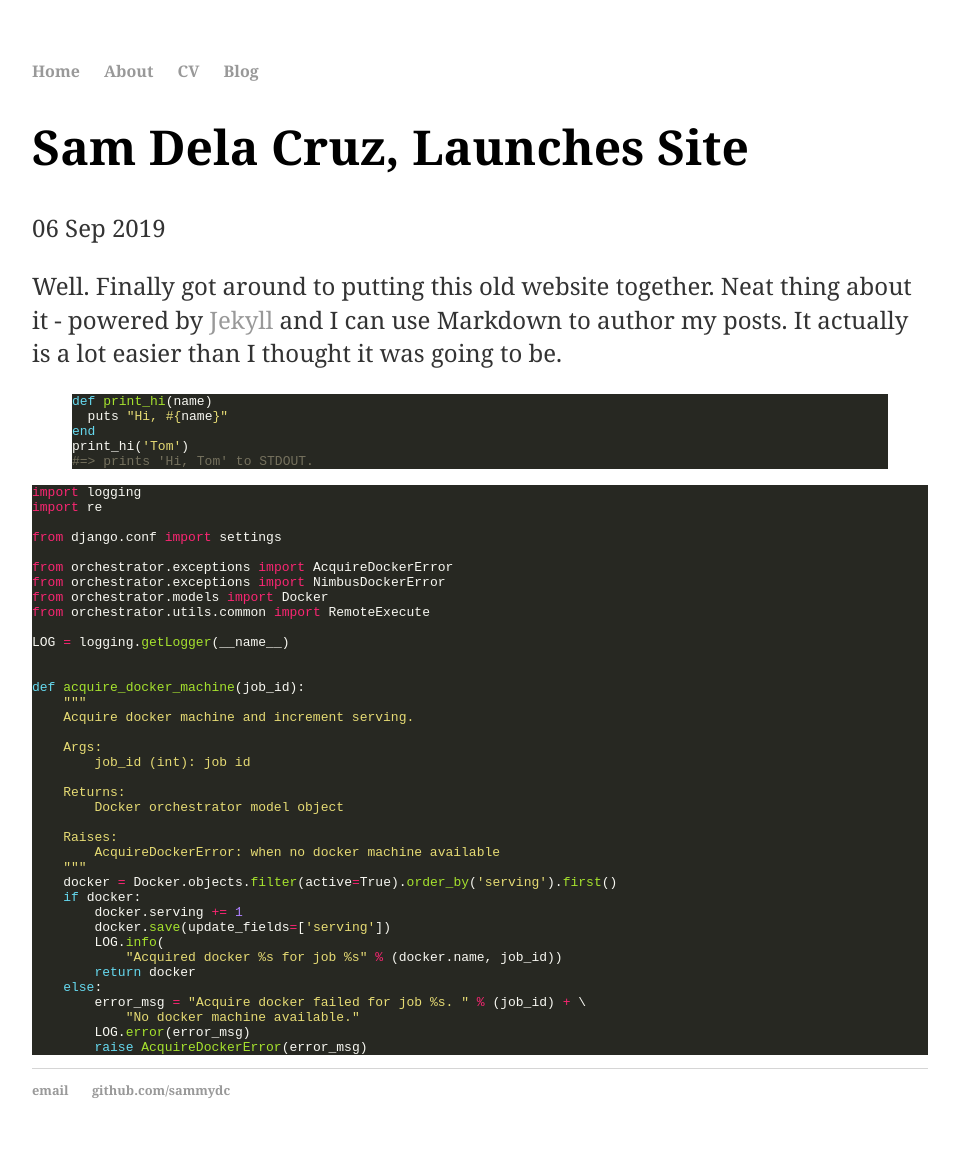
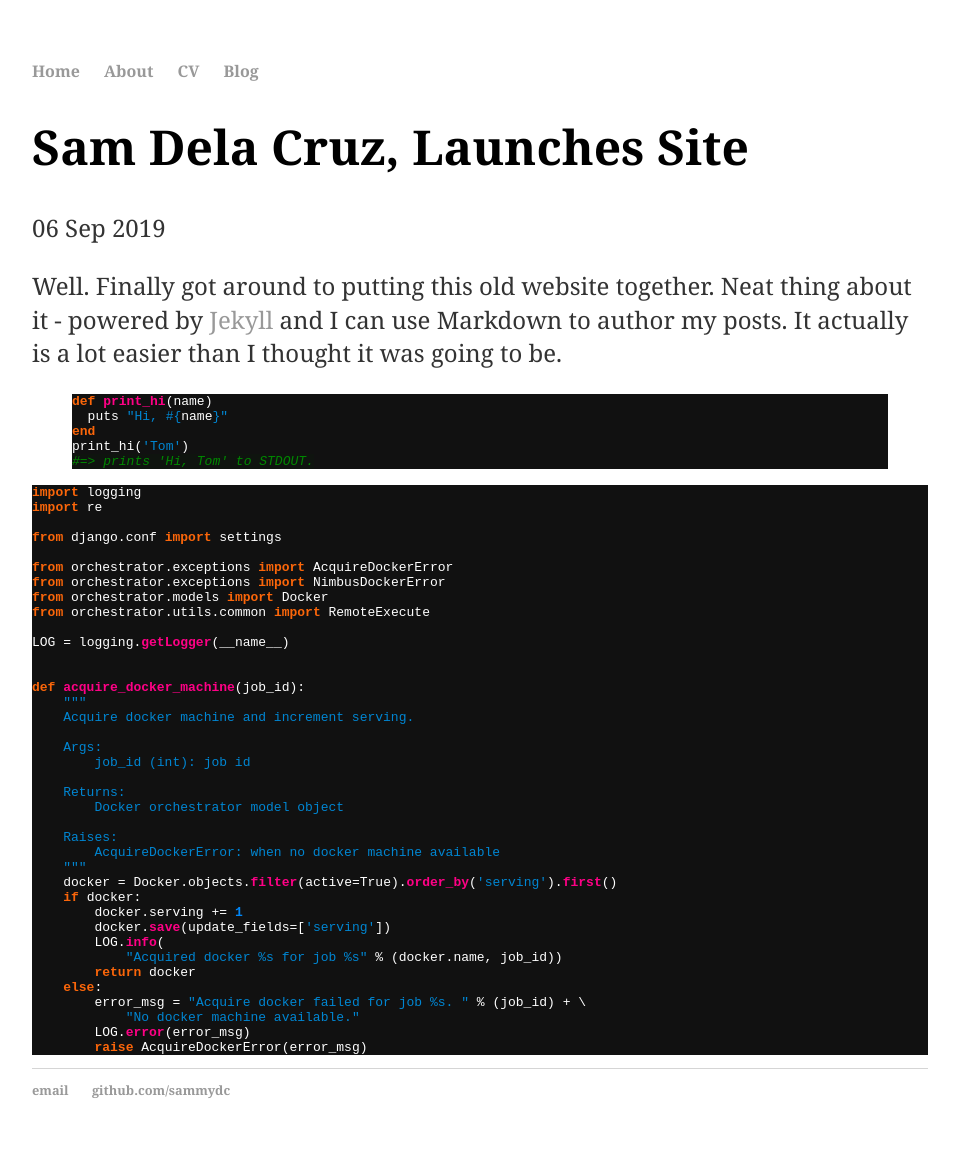
Before and after one commit to sammydc/sammydc.github.io, a Jekyll site: the page built from _posts/2019-09-06-sam-dela-cruz-site-launched.md, in a window 1280 px wide. Shown: the whole page, without its empty margins (160-1119 px from the left). Built offline with Jekyll 4.4.1, drawn with Linux system fonts in a browser that asks for light colours.

Commit message:
changed code highlight css

```diff
--- /dev/null
+++ b/css/fruity.css
@@ -0,0 +1,78 @@
+.highlight .hll { background-color: #333333 }
+.highlight  { background: #111111; color: #ffffff }
+.highlight .c { color: #008800; font-style: italic; background-color: #0f140f } /* Comment */
+.highlight .err { color: #ffffff } /* Error */
+.highlight .esc { color: #ffffff } /* Escape */
+.highlight .g { color: #ffffff } /* Generic */
+.highlight .k { color: #fb660a; font-weight: bold } /* Keyword */
+.highlight .l { color: #ffffff } /* Literal */
+.highlight .n { color: #ffffff } /* Name */
+.highlight .o { color: #ffffff } /* Operator */
+.highlight .x { color: #ffffff } /* Other */
+.highlight .p { color: #ffffff } /* Punctuation */
+.highlight .ch { color: #008800; font-style: italic; background-color: #0f140f } /* Comment.Hashbang */
+.highlight .cm { color: #008800; font-style: italic; background-color: #0f140f } /* Comment.Multiline */
+.highlight .cp { color: #ff0007; font-weight: bold; font-style: italic; background-color: #0f140f } /* Comment.Preproc */
+.highlight .cpf { color: #008800; font-style: italic; background-color: #0f140f } /* Comment.PreprocFile */
+.highlight .c1 { color: #008800; font-style: italic; background-color: #0f140f } /* Comment.Single */
+.highlight .cs { color: #008800; font-style: italic; background-color: #0f140f } /* Comment.Special */
+.highlight .gd { color: #ffffff } /* Generic.Deleted */
+.highlight .ge { color: #ffffff } /* Generic.Emph */
+.highlight .gr { color: #ffffff } /* Generic.Error */
+.highlight .gh { color: #ffffff; font-weight: bold } /* Generic.Heading */
+.highlight .gi { color: #ffffff } /* Generic.Inserted */
+.highlight .go { color: #444444; background-color: #222222 } /* Generic.Output */
+.highlight .gp { color: #ffffff } /* Generic.Prompt */
+.highlight .gs { color: #ffffff } /* Generic.Strong */
+.highlight .gu { color: #ffffff; font-weight: bold } /* Generic.Subheading */
+.highlight .gt { color: #ffffff } /* Generic.Traceback */
+.highlight .kc { color: #fb660a; font-weight: bold } /* Keyword.Constant */
+.highlight .kd { color: #fb660a; font-weight: bold } /* Keyword.Declaration */
+.highlight .kn { color: #fb660a; font-weight: bold } /* Keyword.Namespace */
+.highlight .kp { color: #fb660a } /* Keyword.Pseudo */
+.highlight .kr { color: #fb660a; font-weight: bold } /* Keyword.Reserved */
+.highlight .kt { color: #cdcaa9; font-weight: bold } /* Keyword.Type */
+.highlight .ld { color: #ffffff } /* Literal.Date */
+.highlight .m { color: #0086f7; font-weight: bold } /* Literal.Number */
+.highlight .s { color: #0086d2 } /* Literal.String */
+.highlight .na { color: #ff0086; font-weight: bold } /* Name.Attribute */
+.highlight .nb { color: #ffffff } /* Name.Builtin */
+.highlight .nc { color: #ffffff } /* Name.Class */
+.highlight .no { color: #0086d2 } /* Name.Constant */
+.highlight .nd { color: #ffffff } /* Name.Decorator */
+.highlight .ni { color: #ffffff } /* Name.Entity */
+.highlight .ne { color: #ffffff } /* Name.Exception */
+.highlight .nf { color: #ff0086; font-weight: bold } /* Name.Function */
+.highlight .nl { color: #ffffff } /* Name.Label */
+.highlight .nn { color: #ffffff } /* Name.Namespace */
+.highlight .nx { color: #ffffff } /* Name.Other */
+.highlight .py { color: #ffffff } /* Name.Property */
+.highlight .nt { color: #fb660a; font-weight: bold } /* Name.Tag */
+.highlight .nv { color: #fb660a } /* Name.Variable */
+.highlight .ow { color: #ffffff } /* Operator.Word */
+.highlight .w { color: #888888 } /* Text.Whitespace */
+.highlight .mb { color: #0086f7; font-weight: bold } /* Literal.Number.Bin */
+.highlight .mf { color: #0086f7; font-weight: bold } /* Literal.Number.Float */
+.highlight .mh { color: #0086f7; font-weight: bold } /* Literal.Number.Hex */
+.highlight .mi { color: #0086f7; font-weight: bold } /* Literal.Number.Integer */
+.highlight .mo { color: #0086f7; font-weight: bold } /* Literal.Number.Oct */
+.highlight .sa { color: #0086d2 } /* Literal.String.Affix */
+.highlight .sb { color: #0086d2 } /* Literal.String.Backtick */
+.highlight .sc { color: #0086d2 } /* Literal.String.Char */
+.highlight .dl { color: #0086d2 } /* Literal.String.Delimiter */
+.highlight .sd { color: #0086d2 } /* Literal.String.Doc */
+.highlight .s2 { color: #0086d2 } /* Literal.String.Double */
+.highlight .se { color: #0086d2 } /* Literal.String.Escape */
+.highlight .sh { color: #0086d2 } /* Literal.String.Heredoc */
+.highlight .si { color: #0086d2 } /* Literal.String.Interpol */
+.highlight .sx { color: #0086d2 } /* Literal.String.Other */
+.highlight .sr { color: #0086d2 } /* Literal.String.Regex */
+.highlight .s1 { color: #0086d2 } /* Literal.String.Single */
+.highlight .ss { color: #0086d2 } /* Literal.String.Symbol */
+.highlight .bp { color: #ffffff } /* Name.Builtin.Pseudo */
+.highlight .fm { color: #ff0086; font-weight: bold } /* Name.Function.Magic */
+.highlight .vc { color: #fb660a } /* Name.Variable.Class */
+.highlight .vg { color: #fb660a } /* Name.Variable.Global */
+.highlight .vi { color: #fb660a } /* Name.Variable.Instance */
+.highlight .vm { color: #fb660a } /* Name.Variable.Magic */
+.highlight .il { color: #0086f7; font-weight: bold } /* Literal.Number.Integer.Long */
--- a/css/main.css
+++ b/css/main.css
@@ -1,4 +1,4 @@
-@import url(monokai.css);
+@import url(fruity.css);
 
 body {
     margin: 60px auto;
```
